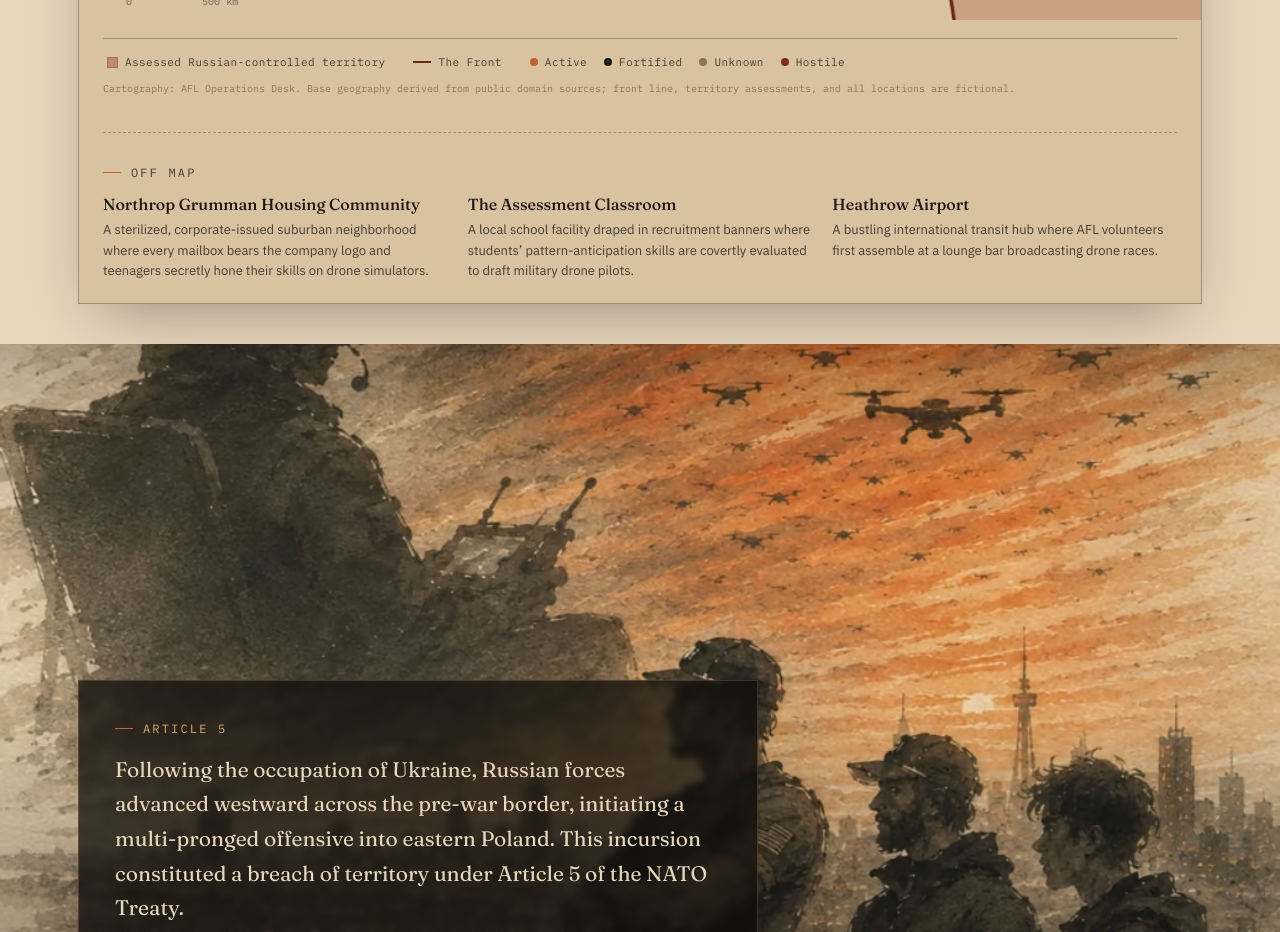
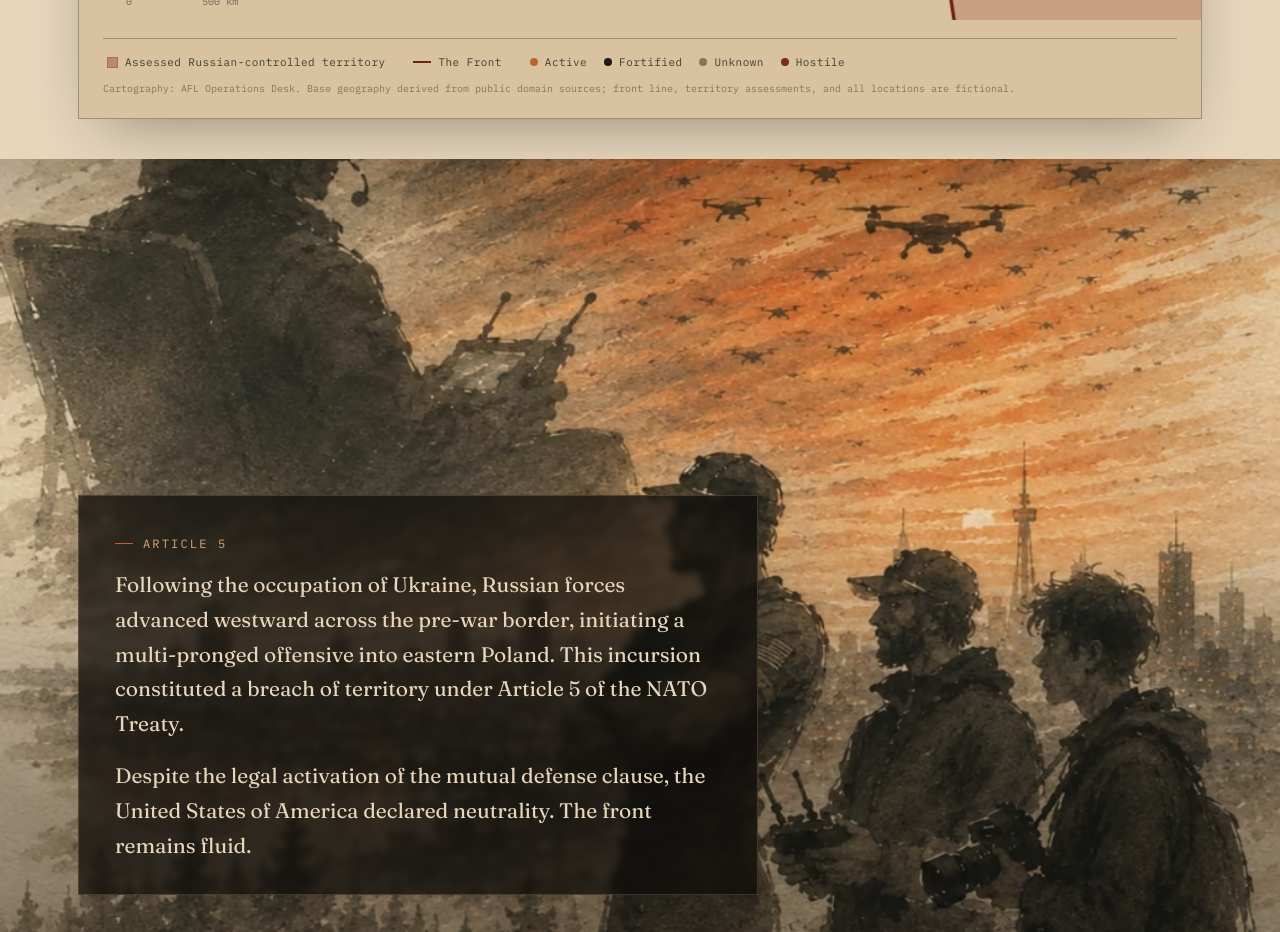
Before and after one commit to MarcusTetwiler/aflvolunteer.com, a React (Vite) app: page / in a window 1280 px wide. Shown: the part 1220-2152 px from the top of the page. Built offline with nearby package versions, Linux system fonts and the light colour scheme.

Commit message:
Add files via upload

```diff
--- a/src/components/FrontMap.css
+++ b/src/components/FrontMap.css
@@ -389,7 +389,7 @@
   color: var(--ink-soft);
 }
 
-/* ---- legend, credit, off-map ---- */
+/* ---- legend and credit ---- */
 .front-map__legend {
   display: flex;
   flex-wrap: wrap;
@@ -438,39 +438,6 @@
   color: var(--khaki);
   margin-top: 12px;
   line-height: 1.5;
-}
-
-.front-map__off-map {
-  margin-top: 36px;
-  padding-top: 24px;
-  border-top: 1px dashed var(--line-strong);
-}
-
-.front-map__off-map ul {
-  list-style: none;
-  margin: 14px 0 0;
-  padding: 0;
-  display: grid;
-  grid-template-columns: repeat(3, 1fr);
-  gap: 20px;
-}
-
-.front-map__off-map li {
-  display: flex;
-  flex-direction: column;
-  gap: 6px;
-}
-
-.front-map__off-map-name {
-  font-family: var(--font-display);
-  font-size: 16px;
-  font-weight: 500;
-}
-
-.front-map__off-map-summary {
-  font-size: 13px;
-  line-height: 1.55;
-  color: var(--umber);
 }
 
 /* ---- Andrew POV: contract ledger, dark mode ---- */
@@ -577,44 +544,7 @@
 }
 .andrew-brief-status--partial { color: #C2603A !important; }
 
-.andrew-ledger-summary {
-  margin-top: 24px;
-  display: grid;
-  grid-template-columns: repeat(4, 1fr);
-  gap: 24px;
-  font-family: var(--font-mono);
-}
-
-.andrew-ledger-summary__stat {
-  display: flex;
-  flex-direction: column;
-  gap: 6px;
-  padding-left: 16px;
-  border-left: 2px solid var(--line-strong);
-}
-
-.andrew-ledger-summary__value {
-  font-family: var(--font-display);
-  font-size: clamp(22px, 2.4vw, 30px);
-  font-weight: 600;
-  color: var(--ink);
-  line-height: 1.1;
-}
-
-.andrew-ledger-summary__label {
-  font-size: 12px;
-  color: var(--umber);
-  line-height: 1.4;
-}
-
 @media (max-width: 720px) {
-  .andrew-ledger-summary {
-    grid-template-columns: repeat(2, 1fr);
-    row-gap: 20px;
-  }
-  .front-map__off-map ul {
-    grid-template-columns: 1fr;
-  }
   .front-map__brief {
     width: 190px;
   }
--- a/src/components/FrontMap.jsx
+++ b/src/components/FrontMap.jsx
@@ -92,24 +92,6 @@ const FOCUS_CLUSTER = {
   cx: 574, cy: 421, r: 41,
   labelX: 460, labelY: 360,
 };
-
-const OFF_MAP = [
-  {
-    id: 'ngh',
-    name: 'Northrop Grumman Housing Community',
-    summary: 'A sterilized, corporate-issued suburban neighborhood where every mailbox bears the company logo and teenagers secretly hone their skills on drone simulators.',
-  },
-  {
-    id: 'classroom',
-    name: 'The Assessment Classroom',
-    summary: 'A local school facility draped in recruitment banners where students\u2019 pattern-anticipation skills are covertly evaluated to draft military drone pilots.',
-  },
-  {
-    id: 'heathrow',
-    name: 'Heathrow Airport',
-    summary: 'A bustling international transit hub where AFL volunteers first assemble at a lounge bar broadcasting drone races.',
-  },
-];
 
 // The main front: a single irregular boundary running the length of the
 // visible Baltic-to-Black-Sea border, verified against every story pin's
@@ -357,18 +339,6 @@ export default function FrontMap() {
                 Cartography: AFL Operations Desk. Base geography derived from public domain sources;
                 front line, territory assessments, and all locations are fictional.
               </p>
-
-              <div className="front-map__off-map">
-                <p className="eyebrow">Off Map</p>
-                <ul>
-                  {OFF_MAP.map((loc) => (
-                    <li key={loc.id}>
-                      <span className="front-map__off-map-name">{loc.name}</span>
-                      <span className="front-map__off-map-summary">{loc.summary}</span>
-                    </li>
-                  ))}
-                </ul>
-              </div>
             </div>
           </>
         ) : (
@@ -461,27 +431,6 @@ export default function FrontMap() {
                 </div>
               )}
             </div>
-
-            <div className="front-map__footer-content">
-              <div className="andrew-ledger-summary">
-                <div className="andrew-ledger-summary__stat">
-                  <span className="andrew-ledger-summary__value">$840,650,000</span>
-                  <span className="andrew-ledger-summary__label">Lifetime contract earnings</span>
-                </div>
-                <div className="andrew-ledger-summary__stat">
-                  <span className="andrew-ledger-summary__value">3×</span>
-                  <span className="andrew-ledger-summary__label">Nations Series champion</span>
-                </div>
-                <div className="andrew-ledger-summary__stat">
-                  <span className="andrew-ledger-summary__value">{ANDREW_CONTRACTS.length}</span>
-                  <span className="andrew-ledger-summary__label">Contracts logged</span>
-                </div>
-                <div className="andrew-ledger-summary__stat">
-                  <span className="andrew-ledger-summary__value">TBD</span>
-                  <span className="andrew-ledger-summary__label">Anticipated flag bearer, Drone Olympic Team</span>
-                </div>
-              </div>
-            </div>
           </>
         )}
       </div>
```
